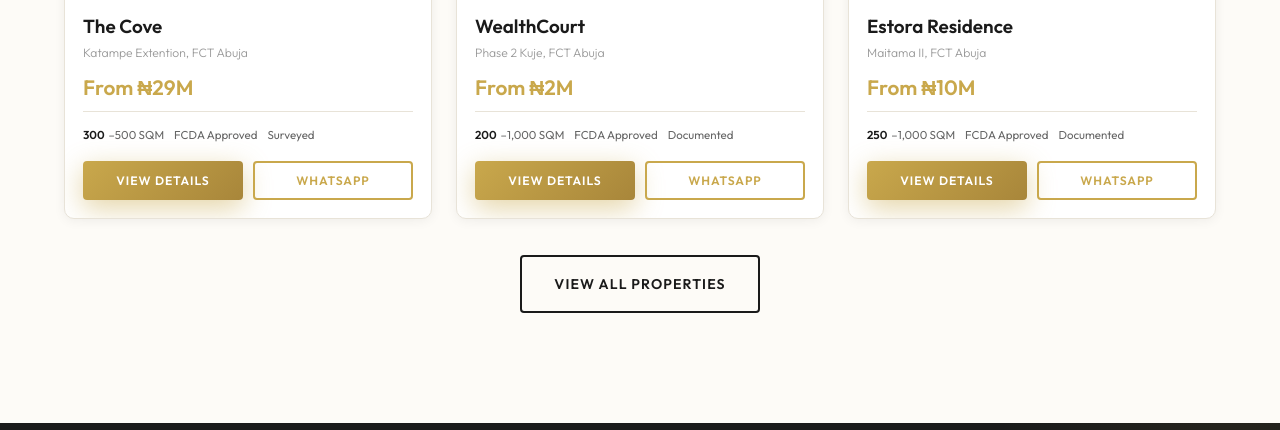
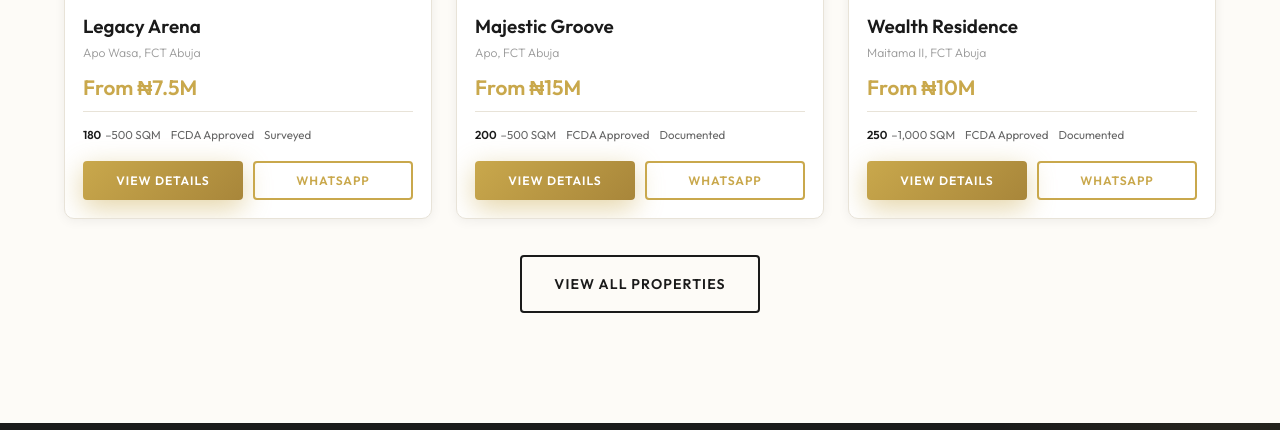
Before and after one commit to amochesolomon-lab/wealthspring, a plain HTML site: page index.html in a window 1280 px wide. Shown: the part 2367-2797 px from the top of the page. Drawn offline with Linux system fonts and the light colour scheme.

Commit message:
edited properties

```diff
--- a/index.html
+++ b/index.html
@@ -56,7 +56,7 @@ Where Quality Meets Comfort.
                 </div>
 
                 <!-- Desktop CTA -->
-                <div class="nav-desktop-cta">
+                <!--<div class="nav-desktop-cta">
                     <a
                         href="spring-ai.html"
                         class="btn btn-spring-ai"
@@ -80,7 +80,7 @@ Where Quality Meets Comfort.
                             />
                         </svg>
                         SpringAI
-                    </a>
+                    </a>-->
                     <button
                         class="btn btn-whatsapp btn-cta"
                         data-wa="general"
@@ -127,9 +127,9 @@ Where Quality Meets Comfort.
                     >City &amp; Properties
                     <span class="link-arrow">&#8594;</span></a
                 >
-                <a href="#spring-ai" class="nav-drawer-link"
+                <!--<a href="#spring-ai" class="nav-drawer-link"
                     >SpringAI <span class="link-arrow">&#8594;</span></a
-                >
+                >-->
                 <a href="#contact" class="nav-drawer-link"
                     >Schedule Inspection
                     <span class="link-arrow">&#8594;</span></a
@@ -139,7 +139,7 @@ Where Quality Meets Comfort.
                 >
             </nav>
             <div class="nav-drawer-actions">
-                <a href="spring-ai.html" class="btn btn-spring-ai btn-full">
+                <!--<a href="spring-ai.html" class="btn btn-spring-ai btn-full">
                     <svg
                         width="18"
                         height="18"
@@ -154,7 +154,7 @@ Where Quality Meets Comfort.
                         />
                     </svg>
                     Chat with SpringAI
-                </a>
+                </a>-->
                 <button class="btn btn-gold btn-full" data-wa="inspection">
                     Schedule an Inspection
                 </button>
@@ -446,26 +446,26 @@ Where Quality Meets Comfort.
             <img src="assets/images/properties/site-alpha.jpg" alt="Greenfield Estate" class="property-card-img" />
           -->
                             <img
-                                src="assets/images/properties/Wealthspring The Cove.png"
-                                alt="Greenfield Estate"
+                                src="assets/images/properties/Legacy Arena - WealthSpring.png"
+                                alt="Legacy Arena"
                                 class="property-card-img"
                             />
                         </div>
 
                         <div class="property-card-body">
-                            <h3 class="property-card-name">The Cove</h3>
+                            <h3 class="property-card-name">Legacy Arena</h3>
                             <p class="property-card-location">
-                                Katampe Extention, FCT Abuja
+                                Apo Wasa, FCT Abuja
                             </p>
                             <div class="property-card-price-row">
                                 <span class="property-card-price"
-                                    >From &#8358;29M</span
+                                    >From &#8358;7.5M</span
                                 >
                                 <span class="property-card-price-note"></span>
                             </div>
                             <div class="property-card-meta">
                                 <span class="property-meta-tag"
-                                    ><strong>300</strong>&ndash;500 SQM</span
+                                    ><strong>180</strong>&ndash;500 SQM</span
                                 >
                                 <span class="property-meta-tag"
                                     >FCDA Approved</span
@@ -496,8 +496,8 @@ Where Quality Meets Comfort.
                     >
                         <div class="property-card-img-wrap">
                             <img
-                                src="assets/images/properties/Wealthspring wealthcourt 6.png"
-                                alt="WealthSpring Courts"
+                                src="assets/images/properties/Majestic Groove.png"
+                                alt="Majestic Groove"
                                 class="property-card-img"
                             />
                             <span class="property-badge property-badge-dark"
@@ -505,19 +505,19 @@ Where Quality Meets Comfort.
                             >
                         </div>
                         <div class="property-card-body">
-                            <h3 class="property-card-name">WealthCourt</h3>
+                            <h3 class="property-card-name">Majestic Groove</h3>
                             <p class="property-card-location">
-                                Phase 2 Kuje, FCT Abuja
+                                Apo, FCT Abuja
                             </p>
                             <div class="property-card-price-row">
                                 <span class="property-card-price"
-                                    >From &#8358;2M</span
+                                    >From &#8358;15M</span
                                 >
                                 <span class="property-card-price-note"></span>
                             </div>
                             <div class="property-card-meta">
                                 <span class="property-meta-tag"
-                                    ><strong>200</strong>&ndash;1,000 SQM</span
+                                    ><strong>200</strong>&ndash;500 SQM</span
                                 >
                                 <span class="property-meta-tag"
                                     >FCDA Approved</span
@@ -550,8 +550,8 @@ Where Quality Meets Comfort.
                     >
                         <div class="property-card-img-wrap">
                             <img
-                                src="assets/images/properties/Wealthspring Estora Residence UPDATED.png"
-                                alt="Estora Residence"
+                                src="assets/images/properties/Wealth Residence - WealthSpring.png"
+                                alt="Wealth Residence"
                                 class="property-card-img"
                             />
                             <span class="property-badge property-badge-dark"
@@ -559,7 +559,7 @@ Where Quality Meets Comfort.
                             >
                         </div>
                         <div class="property-card-body">
-                            <h3 class="property-card-name">Estora Residence</h3>
+                            <h3 class="property-card-name">Wealth Residence</h3>
                             <p class="property-card-location">
                                 Maitama II, FCT Abuja
                             </p>
@@ -836,7 +836,7 @@ Where Quality Meets Comfort.
                             <p class="faq-answer-text">
                                 Yes. Every plot listed by WealthSpring
                                 Properties comes with verified documentation
-                                including Certificate of Occupancy (C of O),
+                                including Right of Occupancy(R of O) or  Certificate of Occupancy (C of O),
                                 Survey Plans, and Government Allocation letters
                                 where applicable. We do not list undocumented
                                 land.
@@ -934,11 +934,11 @@ Where Quality Meets Comfort.
                                 <button class="btn btn-gold" data-wa="enquiry">
                                     Discuss Payment Plans
                                 </button>
-                                <a
+                                <!--<a
                                     href="spring-ai.html"
                                     class="btn btn-outline-gold"
                                     >Ask SpringAI</a
-                                >
+                                >-->
                             </div>
                         </div>
                     </div>
@@ -1271,7 +1271,7 @@ Where Quality Meets Comfort.
                         &copy; 2026 <span>WealthSpring Properties</span>. All
                         rights reserved.
                     </p>
-                    <p>Built with care in Abuja, Nigeria</p>
+                    <p>Built by Sol'o Mon</p>
                 </div>
             </div>
         </footer>
```
Also changed, not shown: 11 other files.
